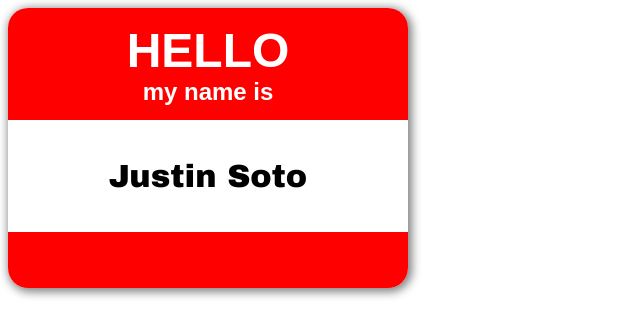
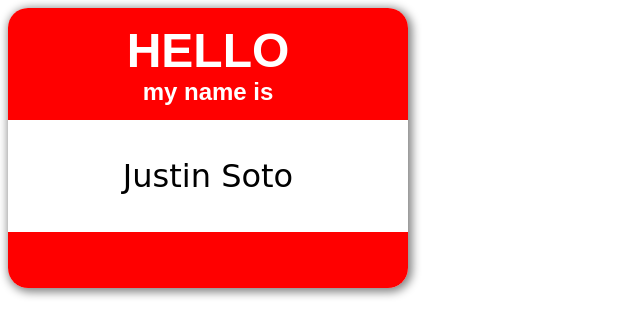
Before and after one commit to justin-w-soto/Lab02-nametag, a plain HTML site: page index.html in a window 1280 px wide. Shown: the whole page, without its empty margins (0-640 px from the left). Drawn offline with Linux system fonts and the light colour scheme.

Commit message:
changed the font back to cursive

```diff
--- a/style.css
+++ b/style.css
@@ -40,7 +40,7 @@ main {
 }
 
 .middle {
-    font-family: "arial black";
+    font-family: cursive;
     font-size: 2rem;
     display: flex;
     flex-direction: column;
```
